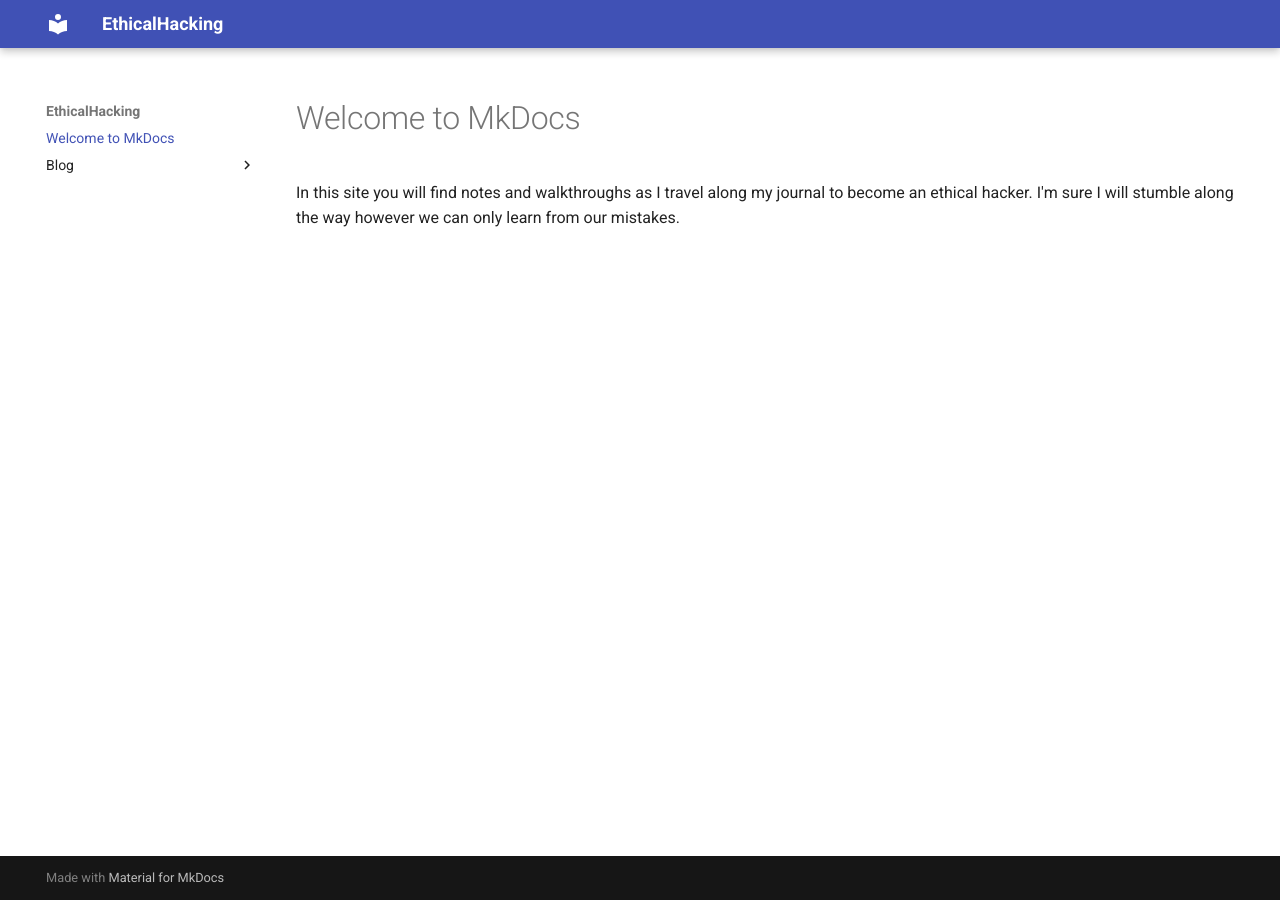
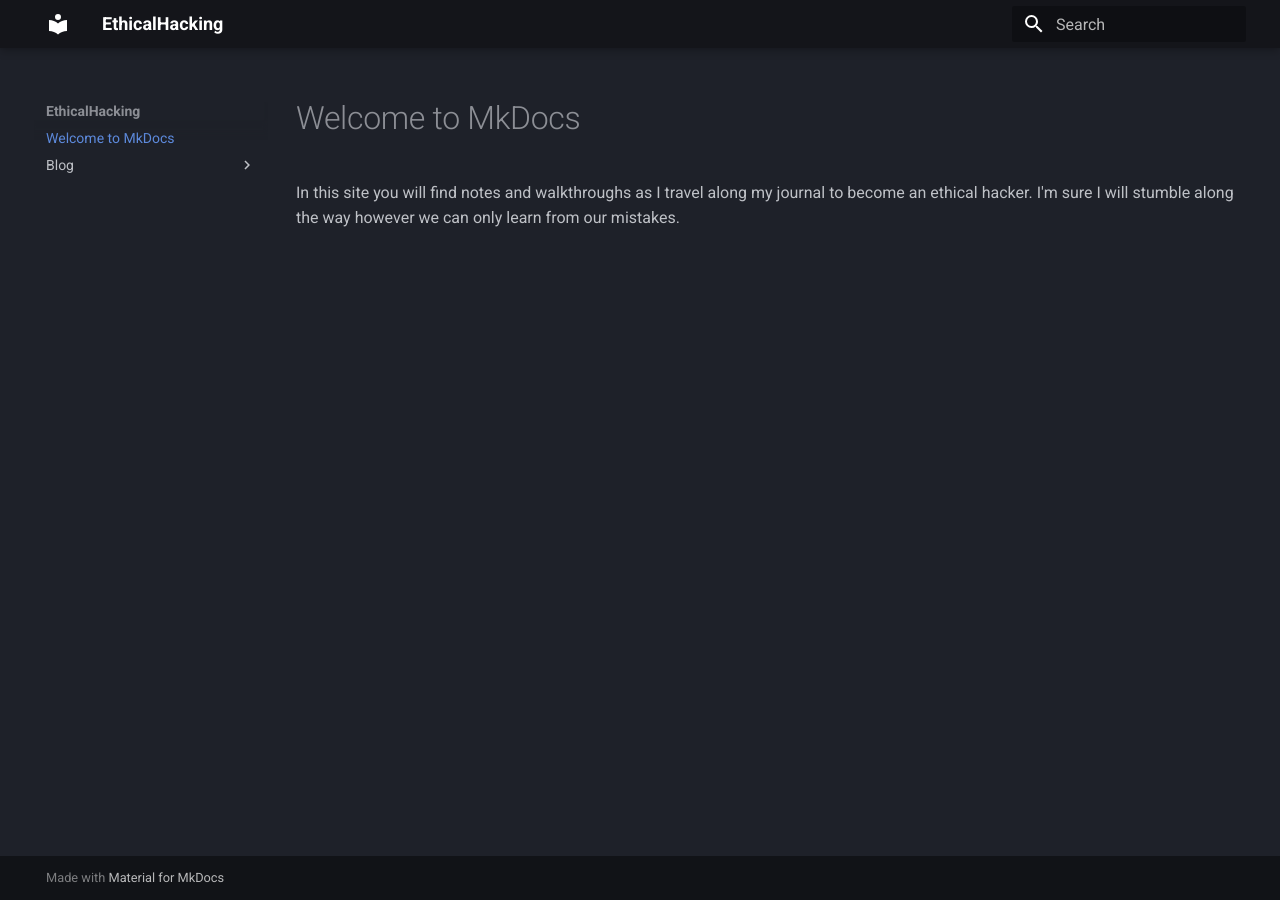
Before and after one commit to techtimefly/ethicalhacking, an MkDocs documentation site: the page built from docs/index.md, in a window 1280 px wide. Built offline with MkDocs 1.6.1 and Material for MkDocs 9.7.7, drawn with Linux system fonts in a browser that asks for light colours.

```diff
--- a/mkdocs.yml
+++ b/mkdocs.yml
@@ -1,6 +1,10 @@
 site_name: EthicalHacking
 theme:
   name: material
+  palette:
+    primary: black
+    scheme: slate
+
   features:
     #- toc.follow
     - toc.integrate
@@ -9,8 +13,7 @@ theme:
 plugins:
  - blog
  - tags
+ - search
 
 markdown_extensions:
   - admonition
-  - pymdownx.tasklist:
-      custom_checkbox: true
```
